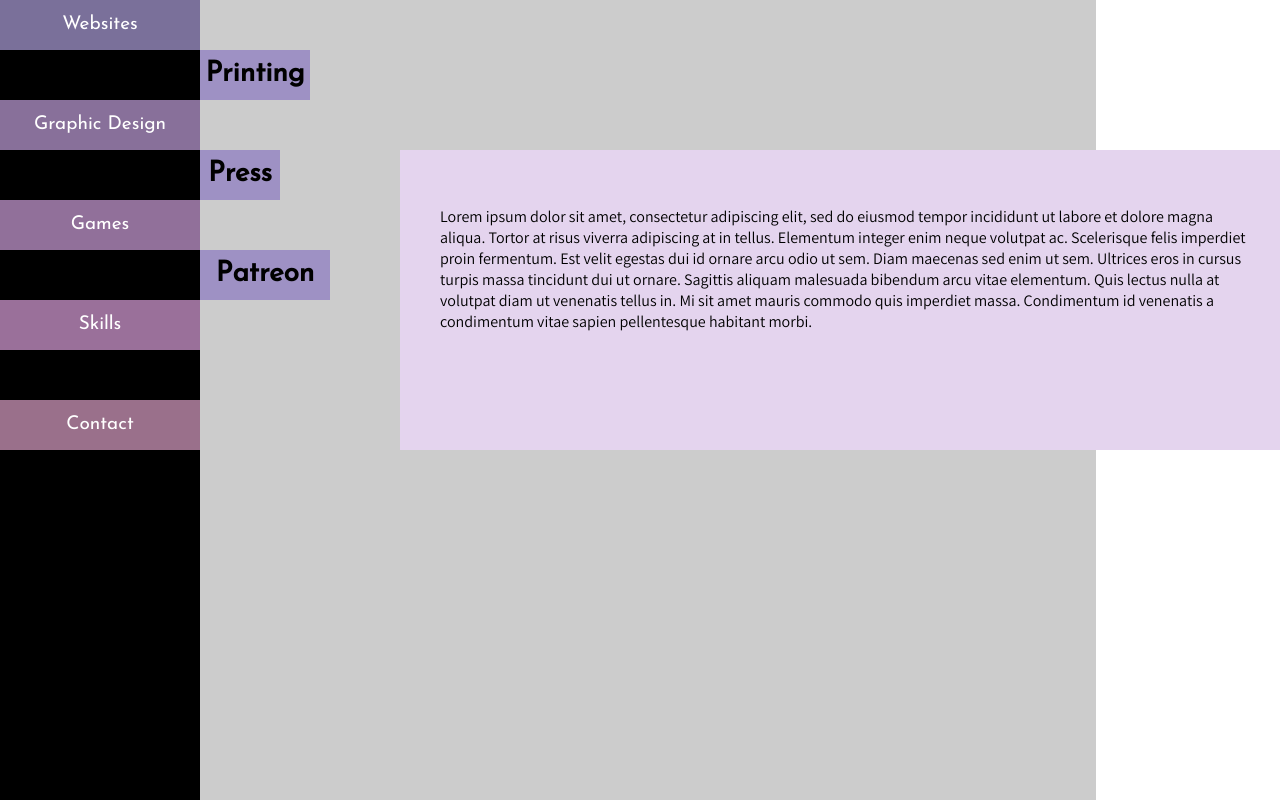
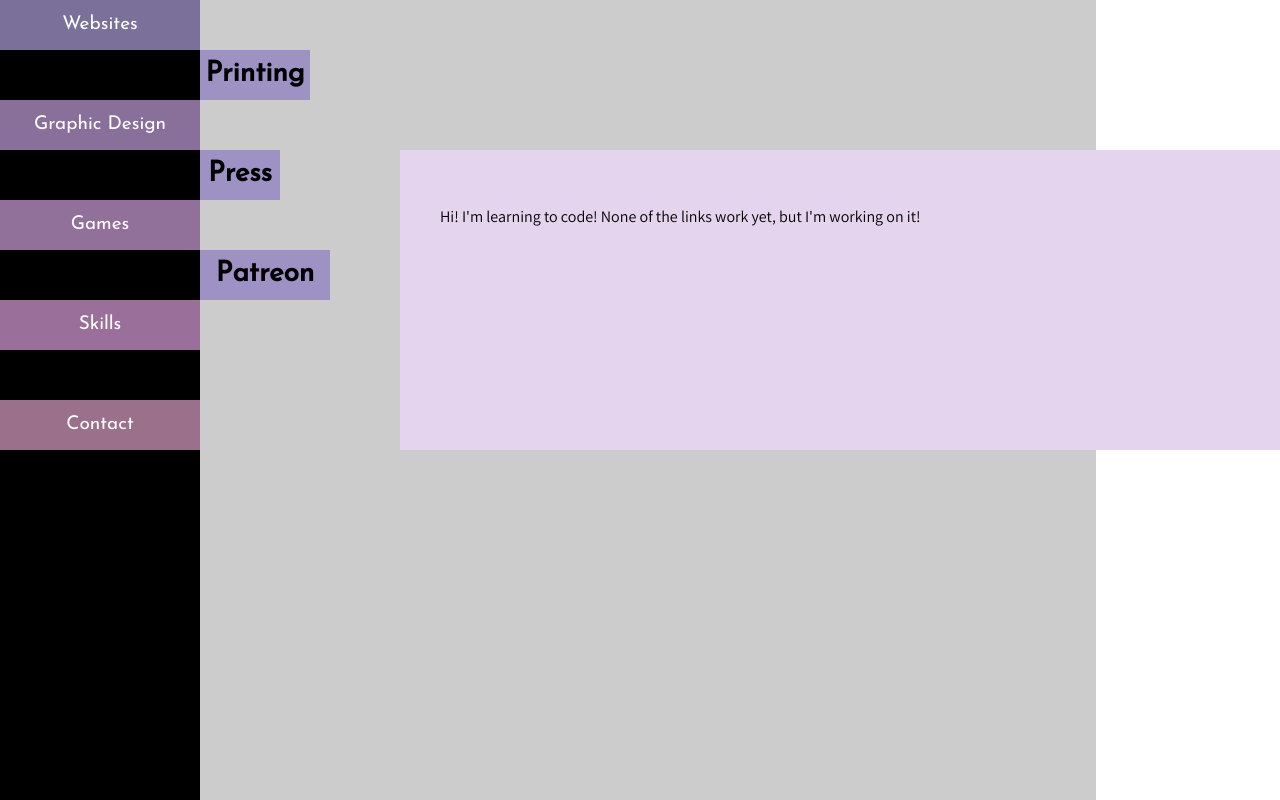
Before and after one commit to printingpresspatreon/printingpresspatreon, a plain HTML site: page index.html in a window 1280 px wide. Shown: the top 800 px of the page. Drawn offline with Linux system fonts and the light colour scheme.

Commit message:
second commit

```diff
--- a/index.html
+++ b/index.html
@@ -40,7 +40,7 @@
   </div>
 
   <div id="content">
-  	<p>Lorem ipsum dolor sit amet, consectetur adipiscing elit, sed do eiusmod tempor incididunt ut labore et dolore magna aliqua. Tortor at risus viverra adipiscing at in tellus. Elementum integer enim neque volutpat ac. Scelerisque felis imperdiet proin fermentum. Est velit egestas dui id ornare arcu odio ut sem. Diam maecenas sed enim ut sem. Ultrices eros in cursus turpis massa tincidunt dui ut ornare. Sagittis aliquam malesuada bibendum arcu vitae elementum. Quis lectus nulla at volutpat diam ut venenatis tellus in. Mi sit amet mauris commodo quis imperdiet massa. Condimentum id venenatis a condimentum vitae sapien pellentesque habitant morbi.</p>
+  	<p>Hi! I'm learning to code! None of the links work yet, but I'm working on it!</p>
   </div>
 </div>
 
```
